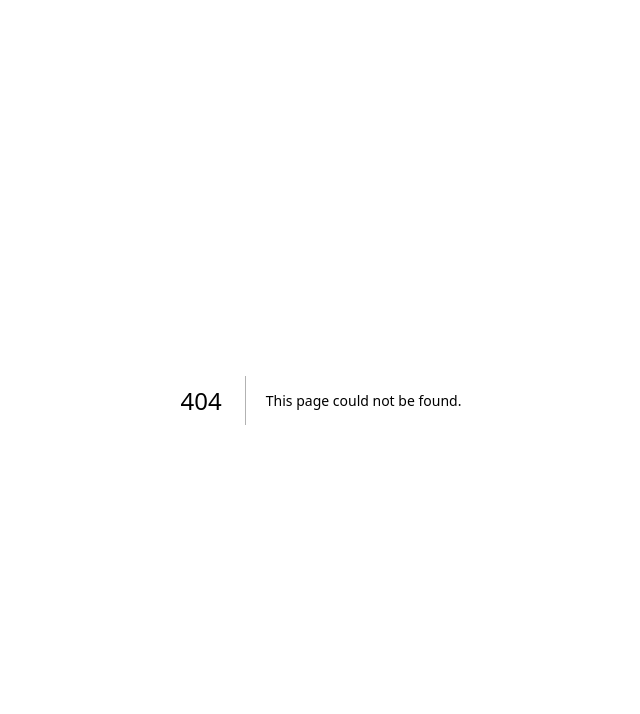
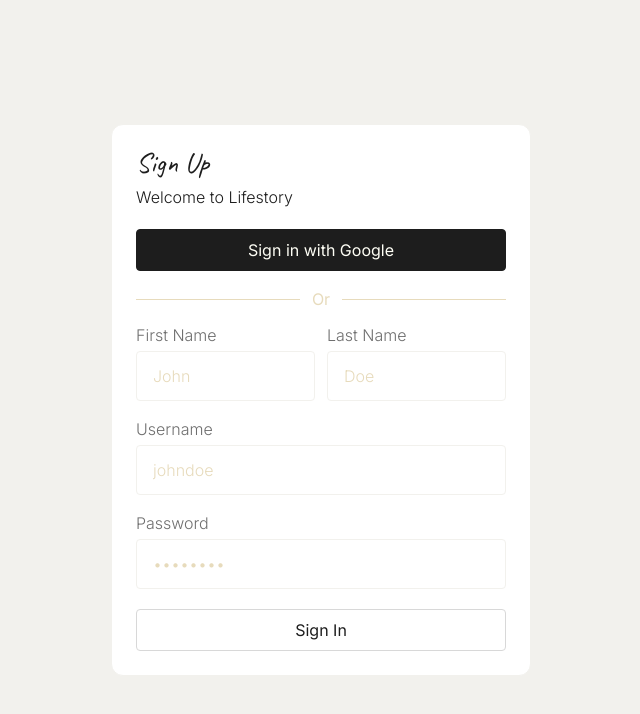
Before and after one commit to JzJoker/uncommonhacks-life-story, a Next.js app: page /signup in a window 1280 px wide. Before the commit this address had no page. Shown: the top 714 px of the page, without its empty margins (319-959 px from the left). Built offline with nearby package versions, Linux system fonts and the light colour scheme.

Commit message:
signup and signin

```diff
--- /dev/null
+++ b/src/app/signin/page.tsx
@@ -0,0 +1,73 @@
+import { Button } from "@/components/Button";
+import { Input } from "@/components/Input";
+
+export default function SignInPage() {
+  return (
+    <main className="flex-1 flex items-center justify-center bg-cream-50 px-16 py-16">
+      <div className="w-[420px] bg-paper border border-cream-50 rounded-[12px] p-6 flex flex-col items-center gap-5">
+        <div className="flex flex-col items-center gap-2 text-ink">
+          <h1 className="font-hand text-[28px] leading-none">Sign In</h1>
+          <p className="text-base font-light leading-none">
+            Welcome to Lifestory
+          </p>
+        </div>
+
+        <Button variant="primary" className="w-full">
+          Sign in with Google
+        </Button>
+
+        <div className="flex items-center gap-3 w-full">
+          <div className="flex-1 h-px bg-cream-100" />
+          <span className="text-base text-cream-100">Or</span>
+          <div className="flex-1 h-px bg-cream-100" />
+        </div>
+
+        <Field id="username" label="Username">
+          <Input
+            id="username"
+            name="username"
+            type="text"
+            autoComplete="username"
+            placeholder="John Doe"
+          />
+        </Field>
+
+        <Field id="password" label="Password">
+          <Input
+            id="password"
+            name="password"
+            type="password"
+            autoComplete="current-password"
+            placeholder="John Doe"
+          />
+        </Field>
+
+        <Button variant="default" className="w-full">
+          Sign In
+        </Button>
+      </div>
+    </main>
+  );
+}
+
+function Field({
+  id,
+  label,
+  children,
+}: {
+  id: string;
+  label: string;
+  children: React.ReactNode;
+}) {
+  return (
+    <div className="flex flex-col gap-2 w-full">
+      <label
+        htmlFor={id}
+        className="text-base font-light text-muted leading-none"
+      >
+        {label}
+      </label>
+      {children}
+    </div>
+  );
+}
--- /dev/null
+++ b/src/app/signup/page.tsx
@@ -0,0 +1,101 @@
+import { Button } from "@/components/Button";
+import { Input } from "@/components/Input";
+
+export const metadata = {
+  title: "Sign Up · LifeStory",
+};
+
+export default function SignUpPage() {
+  return (
+    <div className="min-h-svh flex-1 bg-cream-50 px-16 py-16 flex items-center justify-center">
+      <div className="w-[420px] max-w-full bg-paper border border-cream-50 rounded-[12px] p-6 flex flex-col gap-5">
+        <header className="flex flex-col gap-2 text-ink">
+          <h1 className="font-hand text-[28px] leading-none">Sign Up</h1>
+          <p className="text-base font-light">Welcome to Lifestory</p>
+        </header>
+
+        <Button variant="primary" className="w-full">
+          Sign in with Google
+        </Button>
+
+        <Divider label="Or" />
+
+        <form className="flex flex-col gap-5">
+          <div className="flex gap-3">
+            <Field label="First Name" htmlFor="firstName">
+              <Input
+                id="firstName"
+                name="firstName"
+                autoComplete="given-name"
+                placeholder="John"
+              />
+            </Field>
+            <Field label="Last Name" htmlFor="lastName">
+              <Input
+                id="lastName"
+                name="lastName"
+                autoComplete="family-name"
+                placeholder="Doe"
+              />
+            </Field>
+          </div>
+
+          <Field label="Username" htmlFor="username">
+            <Input
+              id="username"
+              name="username"
+              autoComplete="username"
+              placeholder="johndoe"
+            />
+          </Field>
+
+          <Field label="Password" htmlFor="password">
+            <Input
+              id="password"
+              name="password"
+              type="password"
+              autoComplete="new-password"
+              placeholder="••••••••"
+            />
+          </Field>
+
+          <Button variant="default" type="submit" className="w-full">
+            Sign In
+          </Button>
+        </form>
+      </div>
+    </div>
+  );
+}
+
+function Field({
+  label,
+  htmlFor,
+  children,
+}: {
+  label: string;
+  htmlFor: string;
+  children: React.ReactNode;
+}) {
+  return (
+    <div className="flex flex-1 min-w-0 flex-col gap-2">
+      <label
+        htmlFor={htmlFor}
+        className="text-base font-light text-muted leading-none"
+      >
+        {label}
+      </label>
+      {children}
+    </div>
+  );
+}
+
+function Divider({ label }: { label: string }) {
+  return (
+    <div className="flex items-center gap-3 w-full">
+      <div className="flex-1 h-px bg-cream-100" />
+      <span className="text-base text-cream-100 leading-none">{label}</span>
+      <div className="flex-1 h-px bg-cream-100" />
+    </div>
+  );
+}
```
